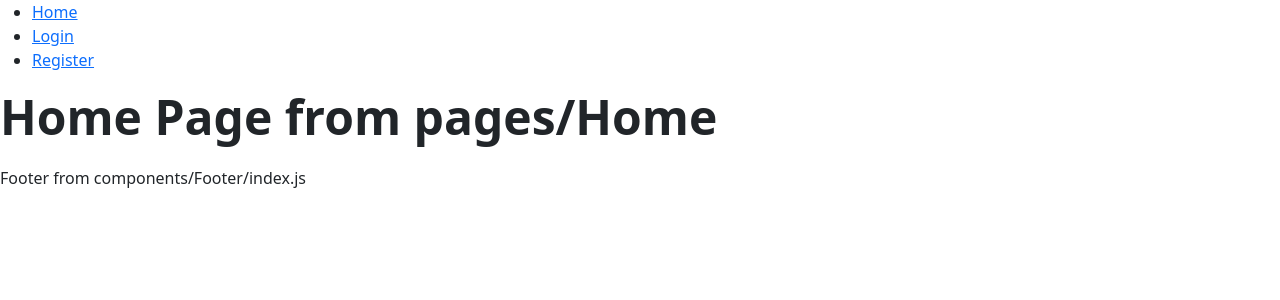
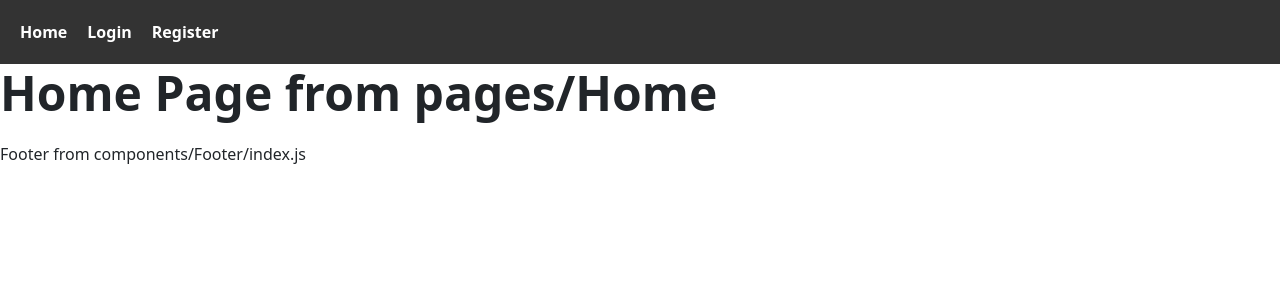
Before and after one commit to lokwanwai/CSCI3100-Project-GroupF5, a React (Create React App) app in the folder frontend/: page / in a window 1280 px wide. Shown: the top 300 px of the page. Built offline with nearby package versions, Linux system fonts and the light colour scheme; no server answers.

Commit message:
Better header style

```diff
--- a/frontend/src/components/Header/index.js
+++ b/frontend/src/components/Header/index.js
@@ -62,10 +62,13 @@ const Header = () => {
                                 <li><Link to="/profile">Profile</Link></li>
                             )}
                             {userRole === 'admin' && (
+                                <>
+                                <li><Link to="/profile">Profile</Link></li>
                                 <li><Link to="/admin">Admin Panel</Link></li>
+                                </>
                             )}
-                            <li><Link to="/cart">cart</Link></li>
-                            <li onClick={handleLogout}>Logout</li>
+                            <li><Link to="/cart">Cart</Link></li>
+                            <li onClick={handleLogout}><Link>Logout</Link></li>
                         </>
                     ) : (
                         userRole === null && ( // Only show Register when no user is logged in
--- a/frontend/src/components/Header/style.css
+++ b/frontend/src/components/Header/style.css
@@ -0,0 +1,37 @@
+/* Assuming you have a container for your header */
+.header {
+    background-color: #333; /* Set your desired background color */
+    color: #fff; /* Text color */
+    padding: 20px; /* Add some padding for spacing */
+
+    /* Center the navigation horizontally */
+    display: flex;
+    justify-content: space-between;
+    align-items: center;
+}
+
+/* Style the navigation list */
+.header ul {
+    list-style: none;
+    margin: 0;
+    padding: 0;
+    display: flex; /* Display the list items horizontally */
+}
+
+/* Style the navigation list items */
+.header li {
+    margin-right: 20px; /* Add spacing between list items */
+}
+
+/* Style the links */
+.header a {
+    text-decoration: none;
+    color: #fff;
+    font-weight: bold;
+    transition: color 0.3s; /* Smooth color transition on hover */
+}
+
+/* Change link color on hover */
+.header a:hover {
+    color: #ffcc00; /* Your desired hover color */
+}
```
